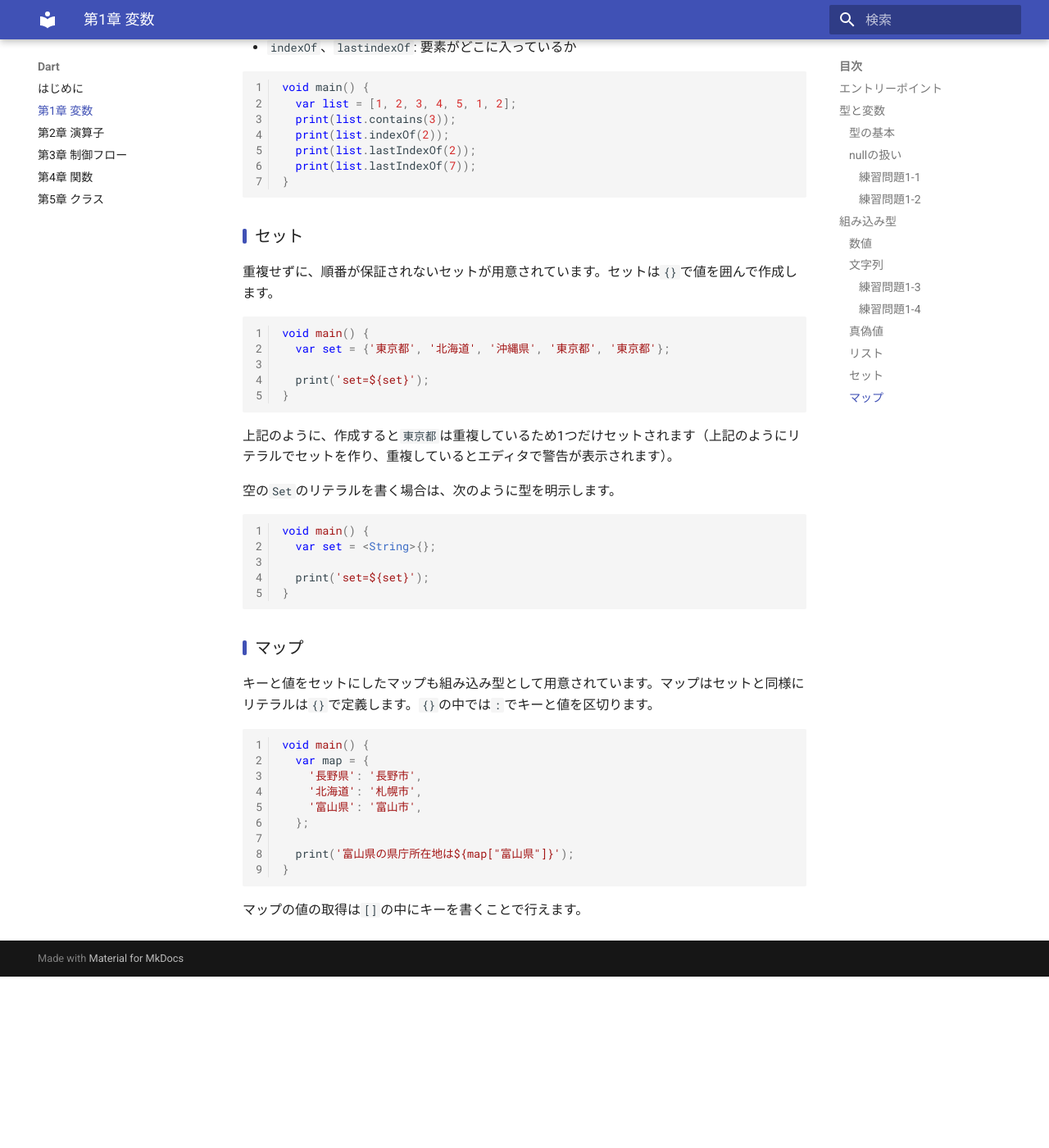
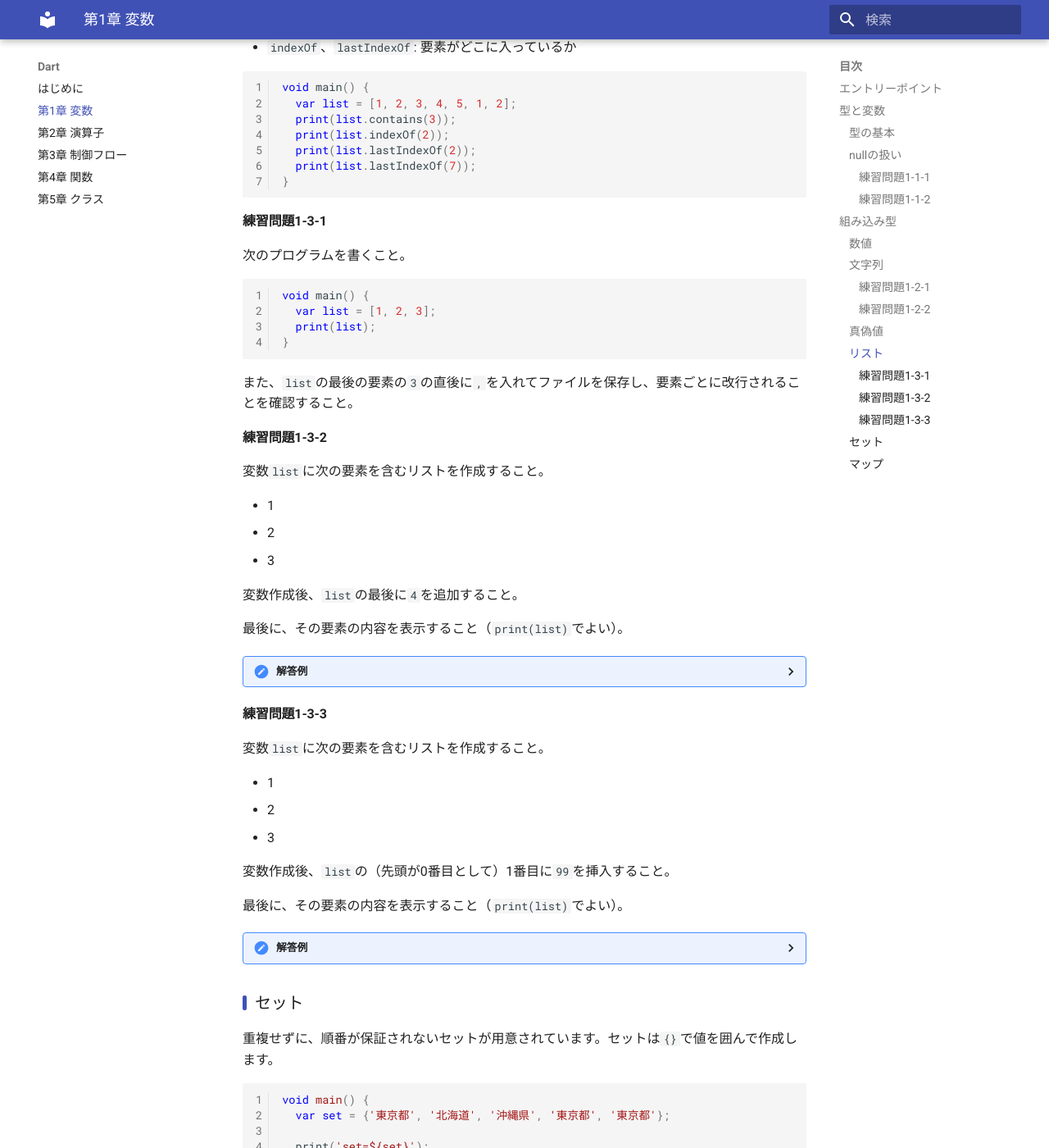
Before and after one commit to webarata3/doc-Flutter, an MkDocs documentation site: the page built from docs/dart/01/index.md, in a window 1280 px wide and 1400 px high, scrolled down 8112 px. Shown: the whole window at 82% size. Built offline with MkDocs 1.6.1 and Material for MkDocs 9.7.7, drawn with Linux system fonts in a browser that asks for light colours; before the commit the page ends 9303 px from its top, so only the background shows below that; some of the changed text lies outside the part shown.

````diff
--- a/docs/dart/01/index.md
+++ b/docs/dart/01/index.md
@@ -85,7 +85,7 @@
 }
 ```
 
-#### 練習問題1-1
+#### 練習問題1-1-1
 
 変数`x`を`int`型で作成すること（`?`は付けない）。変数の作成と同時に、`x`を`null`で初期化（代入）して、エラーになることを確認すること。
 
@@ -97,7 +97,7 @@
     }
     ```
 
-#### 練習問題1-2
+#### 練習問題1-1-2
 
 練習問題1-1のプログラムでエラーが起きないように型を工夫すること。
 
@@ -204,7 +204,7 @@
 }
 ```
 
-#### 練習問題1-3
+#### 練習問題1-2-1
 
 `String`型の変数`html`を作成して、次の文字列を格納すること。見た目通り、改行も含めて変数に入れること。また、最後に`print(html);`として画面にその内容を表示すること。
 
@@ -226,7 +226,7 @@
     }
     ```
 
-#### 練習問題1-4
+#### 練習問題1-2-2
 
 変数`name`に`山本`、変数`age`に`19`を入れること。その変数を使って`私は山本です。19歳です`という文字列を`+`を使わずに作成すること。作成した変数を`print`を使って表示すること。
 
@@ -387,7 +387,7 @@
 データの検索は次のものを使います。
 
 - `contains`: 要素が含まれているかどうか
-- `indexOf`、`lastindexOf`: 要素がどこに入っているか
+- `indexOf`、`lastIndexOf`: 要素がどこに入っているか
 
 ```dart
 void main() {
@@ -399,6 +399,62 @@
 }
 ```
 
+#### 練習問題1-3-1
+
+次のプログラムを書くこと。
+
+```dart
+void main() {
+  var list = [1, 2, 3];
+  print(list);
+}
+```
+
+また、`list`の最後の要素の`3`の直後に`,`を入れてファイルを保存し、要素ごとに改行されることを確認すること。
+
+#### 練習問題1-3-2
+
+変数`list`に次の要素を含むリストを作成すること。
+
+- 1
+- 2
+- 3
+
+変数作成後、`list`の最後に`4`を追加すること。
+
+最後に、その要素の内容を表示すること（`print(list)`でよい）。
+
+??? 解答例
+
+    ```dart
+    void main() {
+      var list = [1, 2, 3];
+      list.add(4);
+      print(list);
+    }
+    ```
+
+#### 練習問題1-3-3
+
+変数`list`に次の要素を含むリストを作成すること。
+
+- 1
+- 2
+- 3
+
+変数作成後、`list`の（先頭が0番目として）1番目に`99`を挿入すること。
+
+最後に、その要素の内容を表示すること（`print(list)`でよい）。
+
+??? 解答例
+
+    ```dart
+    void main() {
+      var list = [1, 2, 3];
+      list.insert(1, 99);
+      print(list);
+    }
+    ```
 
 ### セット
 
````
